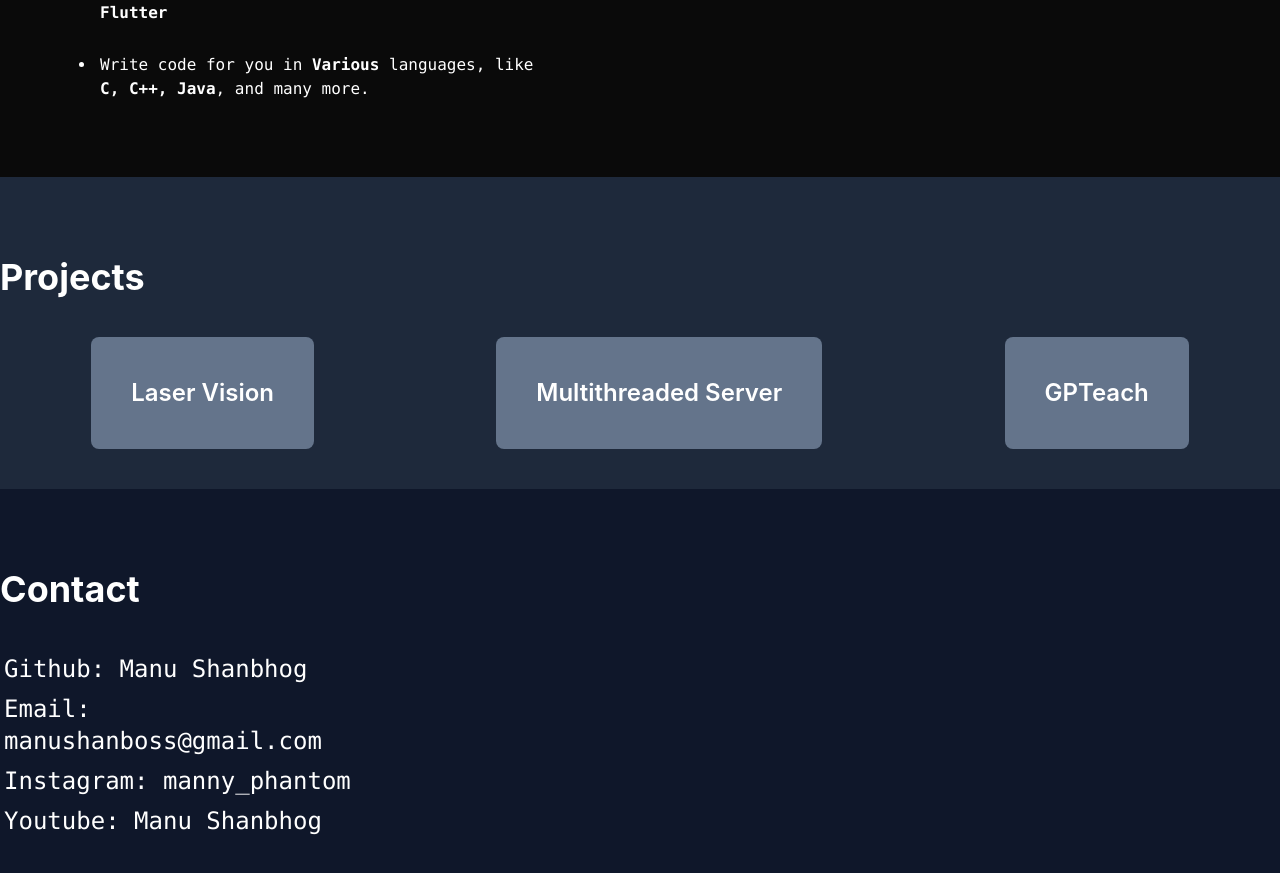
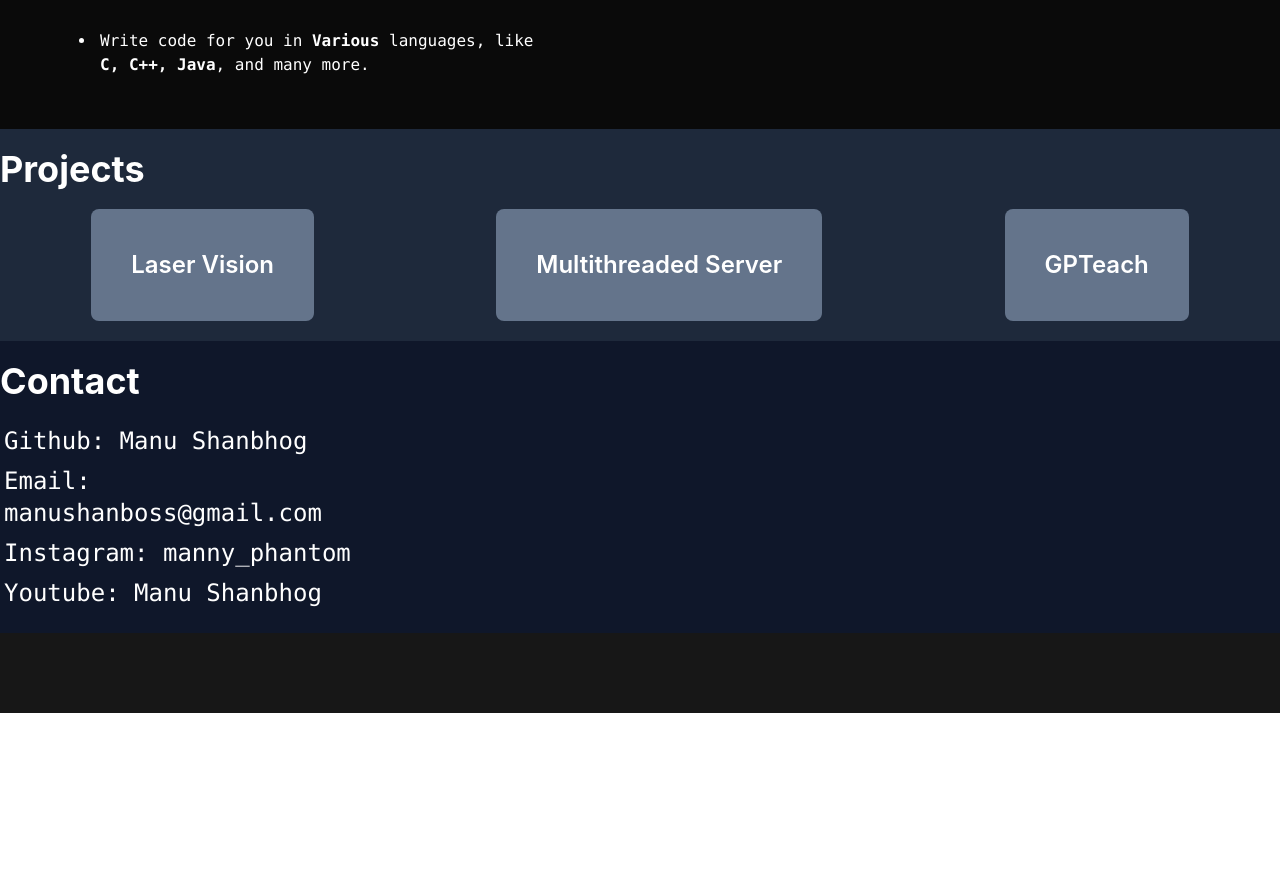
Before and after one commit to shanboss/my-portfolio, a React (Create React App) app: page / in a window 1280 px wide. Shown: the part 447-1320 px from the top of the page. After the commit the page ends 1160 px from the top, so only its background shows below. Built offline with nearby package versions, Linux system fonts and the light colour scheme.

Commit message:
Some css changes

```diff
--- a/src/App.js
+++ b/src/App.js
@@ -5,6 +5,7 @@ import Navbar from "./components/Navbar";
 import Content from "./components/Content";
 import Projects from "./components/Projects";
 import Contact from "./components/Contact";
+import BottomBar from "./components/BottomBar";
 
 function App() {
   return (
@@ -13,6 +14,7 @@ function App() {
       <Content />
       <Projects />
       <Contact />
+      <BottomBar />
     </div>
   );
 }
--- /dev/null
+++ b/src/components/BottomBar.js
@@ -0,0 +1,13 @@
+import React, { Component } from "react";
+
+export default class BottomBar extends Component {
+  render() {
+    return (
+      <div>
+        <div className="bg-neutral-900">
+          <div className="py-10"></div>
+        </div>
+      </div>
+    );
+  }
+}
--- a/src/components/Contact.js
+++ b/src/components/Contact.js
@@ -5,8 +5,8 @@ export default class Contact extends Component {
     return (
       <div className="bg-slate-900">
         <section id="contact" />
-        <div className="container py-10 mx-auto ">
-          <div className="text-white font-bold text-4xl font-regular py-10">
+        <div className="container pb-5 mx-auto ">
+          <div className="text-white font-bold text-4xl font-regular py-5">
             Contact
           </div>
           <div>
--- a/src/components/Content.js
+++ b/src/components/Content.js
@@ -6,7 +6,7 @@ const Content = () => {
   return (
     <div>
       <div className="bg-neutral-950">
-        <div className="container py-10 mx-auto flex-row">
+        <div className="container py-4 mx-auto flex-row">
           <div className="flex justify-between items-center text-white text-5xl font-regular">
             <div>
               Hi, my name is <br />
--- a/src/components/Projects.js
+++ b/src/components/Projects.js
@@ -4,8 +4,8 @@ const Projects = () => {
   return (
     <div className="bg-slate-800">
       <section id="projects" />
-      <div className="container py-10 mx-auto">
-        <div className="text-white font-bold text-4xl font-regular py-10">
+      <div className="container pb-5 mx-auto">
+        <div className="text-white font-bold text-4xl font-regular py-5">
           Projects
         </div>
         <div className="text-white flex justify-around text-2xl font-semibold">
```
